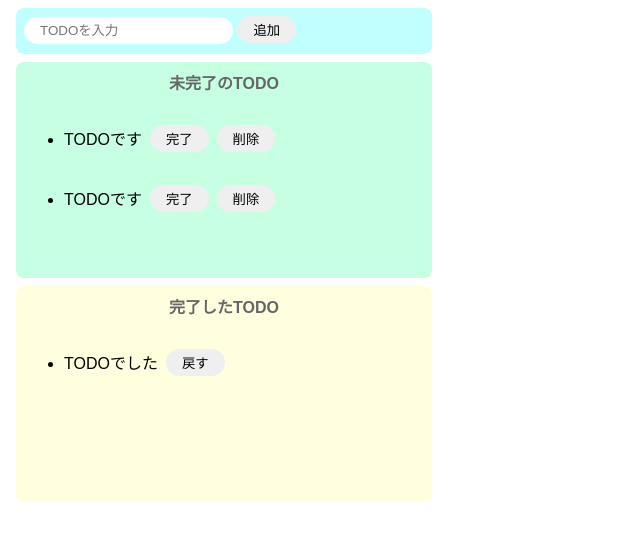
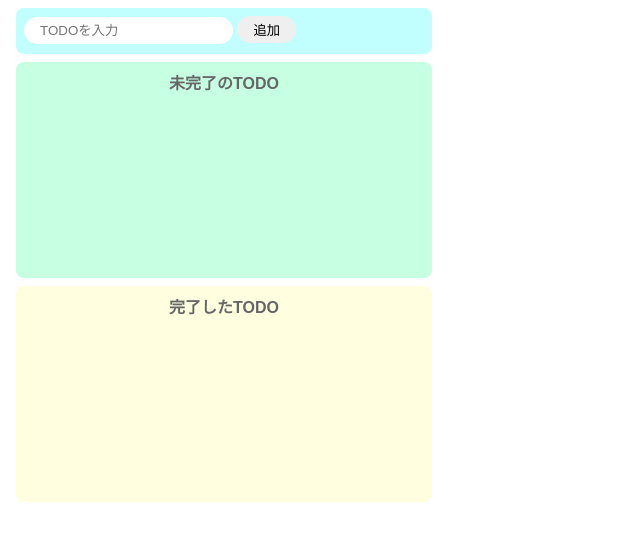
Before and after one commit to chum9625/todo-vanilla, a website built with Parcel: page index.html in a window 1280 px wide. Shown: the whole page, without its empty margins (0-640 px from the left). Built offline with nearby package versions, Linux system fonts and the light colour scheme.

Commit message:
関数まとめ、htmlの不要タグ削除

```diff
--- a/index.html
+++ b/index.html
@@ -13,39 +13,11 @@
     </div>
     <div class="incomplete-area">
       <p class="title">未完了のTODO</p>
-      <ul id="incomplete-list">
-        <li>
-          <div class="list-row">
-            <p>
-              TODOです
-            </p>
-            <button>完了</button>
-            <button>削除</button>
-          </div>
-        </li>
-        <li>
-          <div class="list-row">
-            <p>
-              TODOです
-            </p>
-            <button>完了</button>
-            <button>削除</button>
-          </div>
-        </li>
-      </ul>
+      <ul id="incomplete-list"></ul>
     </div>
     <div class="coomplete-area">
       <p class="title">完了したTODO</p>
-      <ul id="complete-list">
-        <li>
-          <div class="list-row">
-            <p>
-              TODOでした
-            </p>
-            <button>戻す</button>
-          </div>
-        </li>
-      </ul>
+      <ul id="complete-list"></ul>
     </div>
 
     <script src="src/index.js"></script>
--- a/src/index.js
+++ b/src/index.js
@@ -5,6 +5,16 @@ const onClickAdd = () => {
   const inputText = document.getElementById("add-text").value;
   document.getElementById("add-text").value = "";
 
+  createIncompleteList(inputText);
+};
+
+// 未完了リストから指定の要素を削除
+const deleteFromIncompleteList = (target) => {
+  document.getElementById("incomplete-list").removeChild(target);
+};
+
+// 未完了リストに追加する関数
+const createIncompleteList = (text) => {
   // li生成
   const li = document.createElement("li");
 
@@ -14,7 +24,7 @@ const onClickAdd = () => {
 
   // p生成
   const p = document.createElement("p");
-  p.innerText = inputText;
+  p.innerText = text;
 
   //button(完了)生成
   const completeButton = document.createElement("button");
@@ -37,7 +47,13 @@ const onClickAdd = () => {
     const backButton = document.createElement("button");
     backButton.innerText = "戻す";
     backButton.addEventListener("click", () => {
-      alert();
+      // 押された戻すボタンの親タグ(li)を完了リストから削除
+      const deleteTarget = addTarget.parentNode;
+      document.getElementById("complete-list").removeChild(deleteTarget);
+
+      // テキスト取得
+      const text = backButton.parentNode.firstElementChild.innerText;
+      createIncompleteList(text);
     });
 
     // liタグ配下のHTML階層設定
@@ -69,11 +85,10 @@ const onClickAdd = () => {
   document.getElementById("incomplete-list").appendChild(li);
 };
 
-// 未完了リストから指定の要素を削除
-const deleteFromIncompleteList = (target) => {
-  document.getElementById("incomplete-list").removeChild(target);
-};
-
 document
   .getElementById("add-button")
   .addEventListener("click", () => onClickAdd());
+
+/** 関数化のコツ
+ * 共通化できる部分は関数化して、条件が異なる部分に引数を渡す
+ */
```
